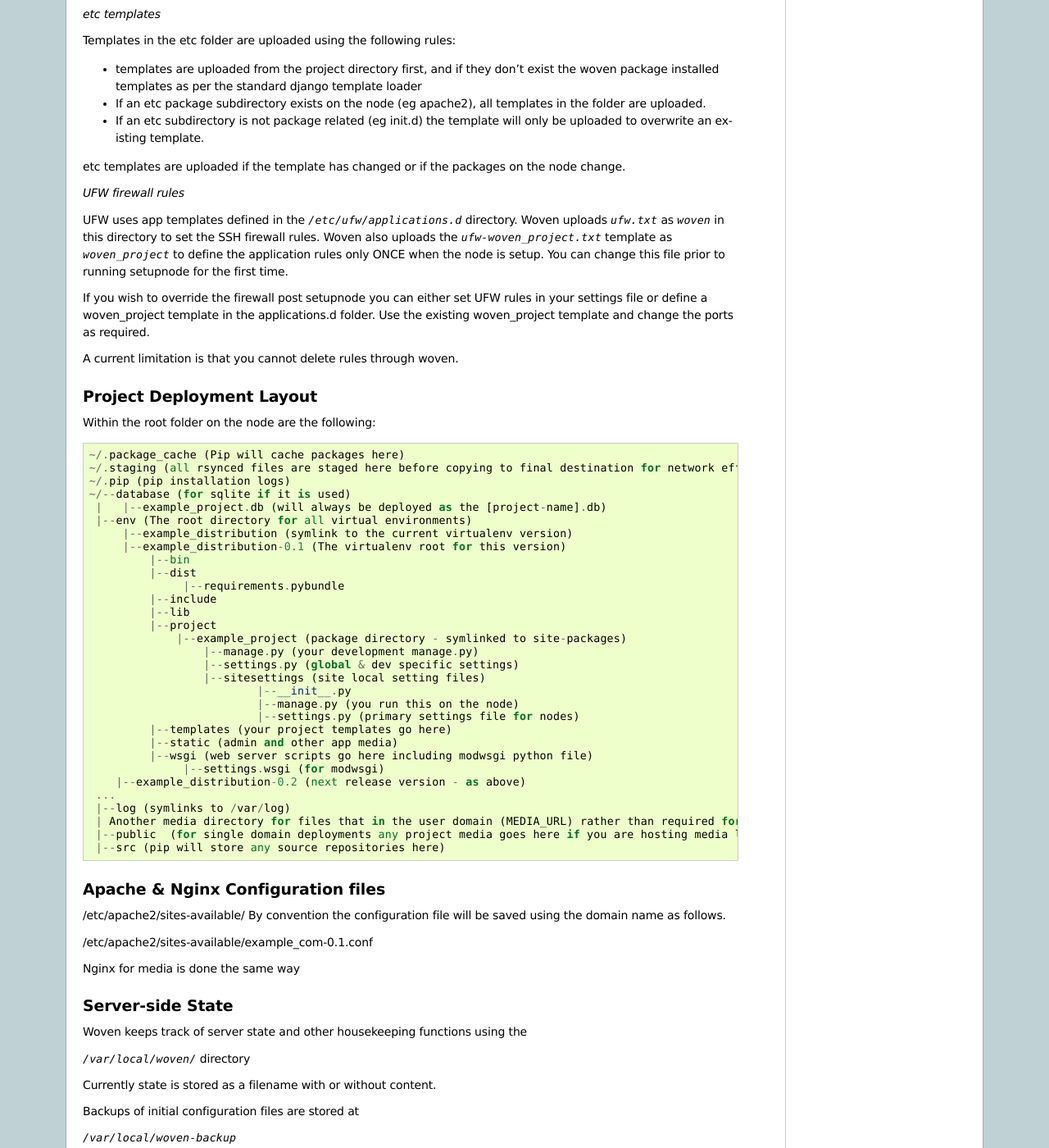
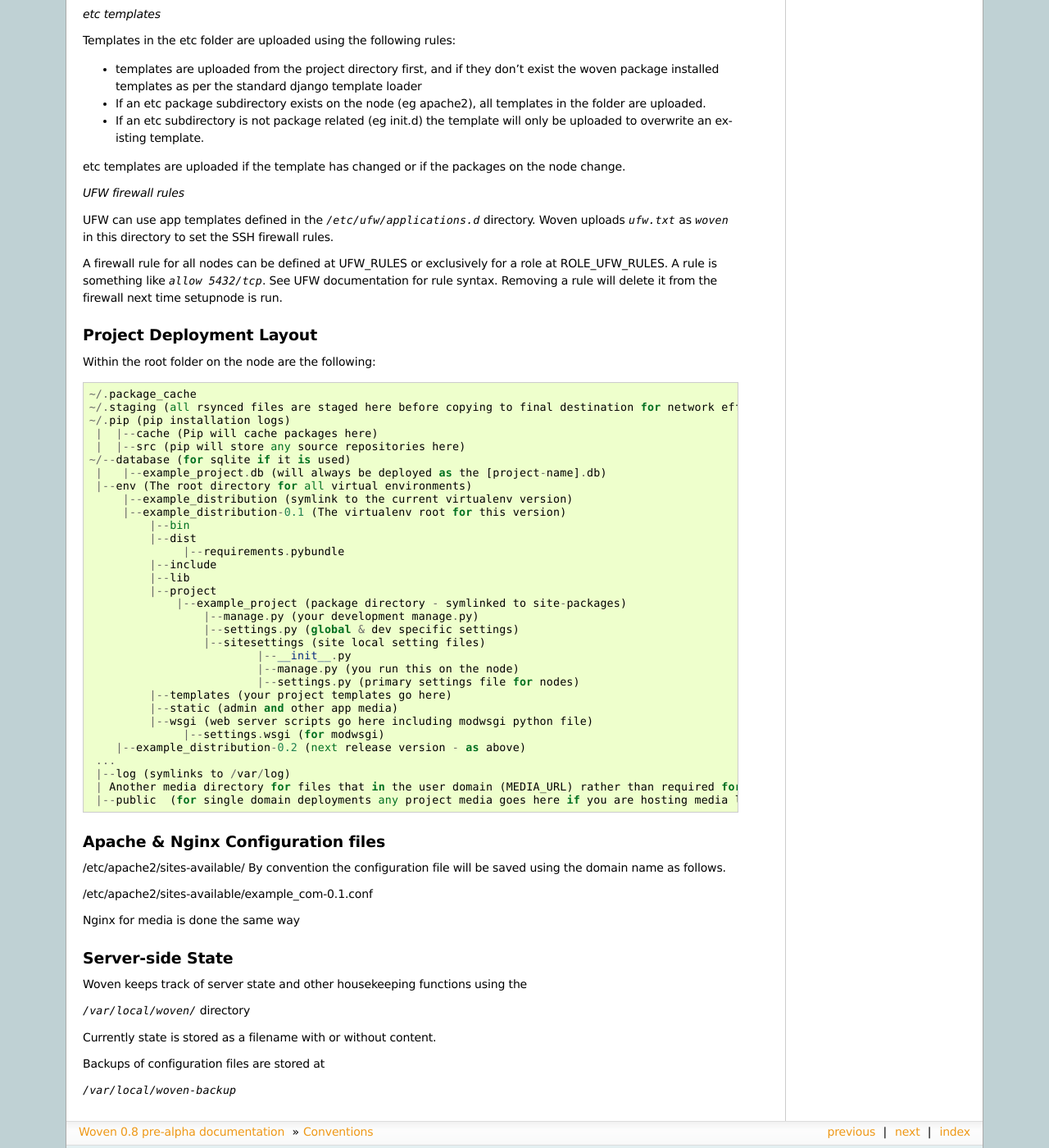
Before and after one commit to bretth/woven, a Sphinx documentation site: the page built from docs/conventions.rst, in a window 1280 px wide and 1400 px high, scrolled down 1397 px. Shown: the whole window at 82% size. Built offline with Sphinx 7.4.7, drawn with Linux system fonts in a browser that asks for light colours; pages that are not in the unit, such as notebooks, are missing from menus.

Commit message:
doc changes

```diff
--- a/docs/conventions.rst
+++ b/docs/conventions.rst
@@ -97,20 +97,20 @@ etc templates are uploaded if the template has changed or if the packages on the
 
 *UFW firewall rules*
 
-UFW uses app templates defined in the `/etc/ufw/applications.d` directory. Woven uploads `ufw.txt` as `woven` in this directory to set the SSH firewall rules. Woven also uploads the `ufw-woven_project.txt` template as `woven_project` to define the application rules only ONCE when the node is setup. You can change this file prior to running setupnode for the first time.
+UFW can use app templates defined in the `/etc/ufw/applications.d` directory. Woven uploads `ufw.txt` as `woven` in this directory to set the SSH firewall rules.
 
-If you wish to override the firewall post setupnode you can either set UFW rules in your settings file or define a woven_project template in the applications.d folder. Use the existing woven_project template and change the ports as required.
-
-A current limitation is that you cannot delete rules through woven.
+A firewall rule for all nodes can be defined at UFW_RULES or exclusively for a role at ROLE_UFW_RULES. A rule is something like `allow 5432/tcp`. See UFW documentation for rule syntax. Removing a rule will delete it from the firewall next time setupnode is run.
 
 Project Deployment Layout
 -------------------------
 
 Within the root folder on the node are the following::
 
-   ~/.package_cache (Pip will cache packages here)
+   ~/.package_cache
    ~/.staging (all rsynced files are staged here before copying to final destination for network efficiency)
    ~/.pip (pip installation logs)
+    |  |--cache (Pip will cache packages here)
+    |  |--src (pip will store any source repositories here)
    ~/--database (for sqlite if it is used)
     |   |--example_project.db (will always be deployed as the [project-name].db)
     |--env (The root directory for all virtual environments)
@@ -159,6 +159,6 @@ Woven keeps track of server state and other housekeeping functions using the
 
 Currently state is stored as a filename with or without content.
 
-Backups of initial configuration files are stored at
+Backups of configuration files are stored at
 
 `/var/local/woven-backup`
```
Also changed, not shown: other parts of docs/conventions.rst (+1 -1 lines).
